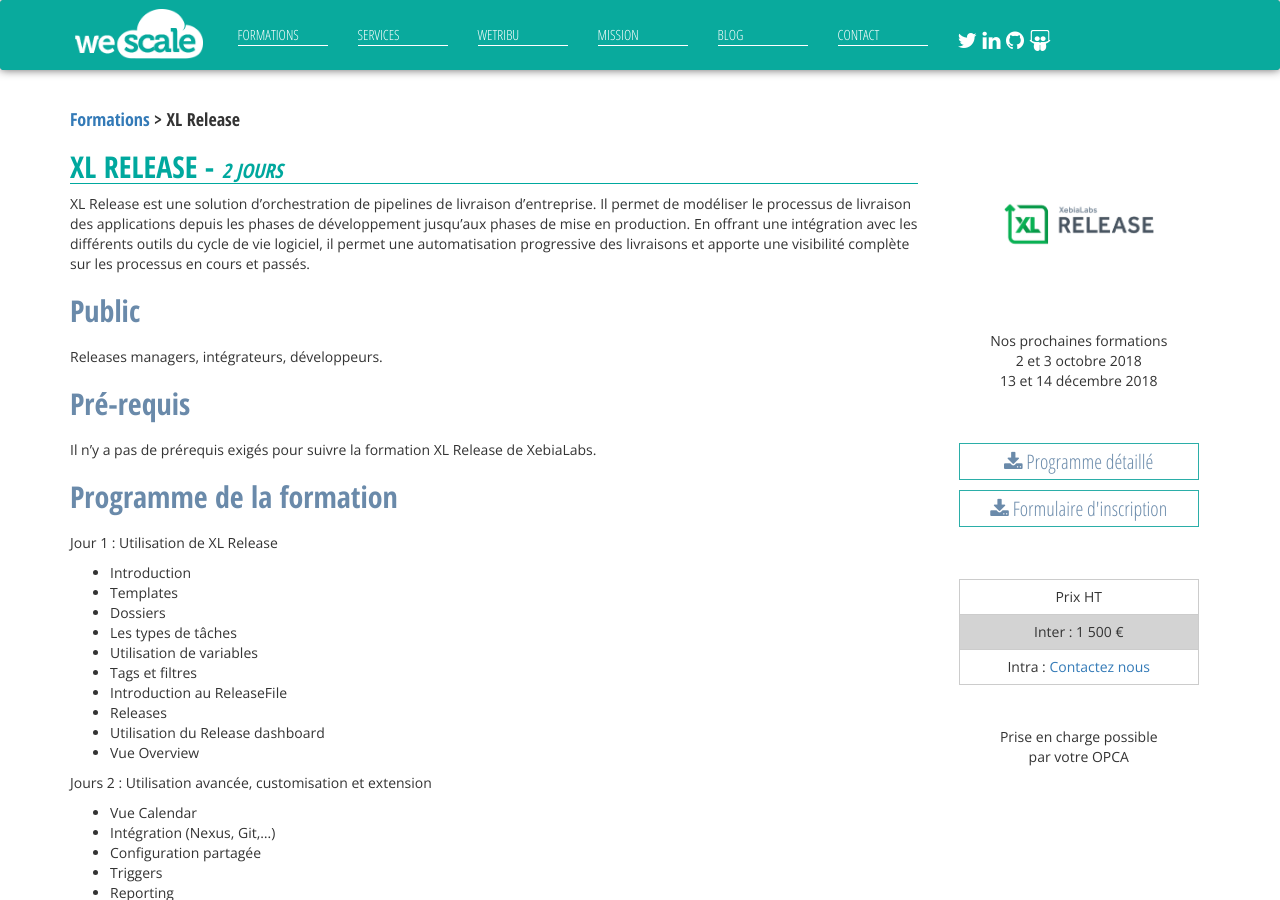
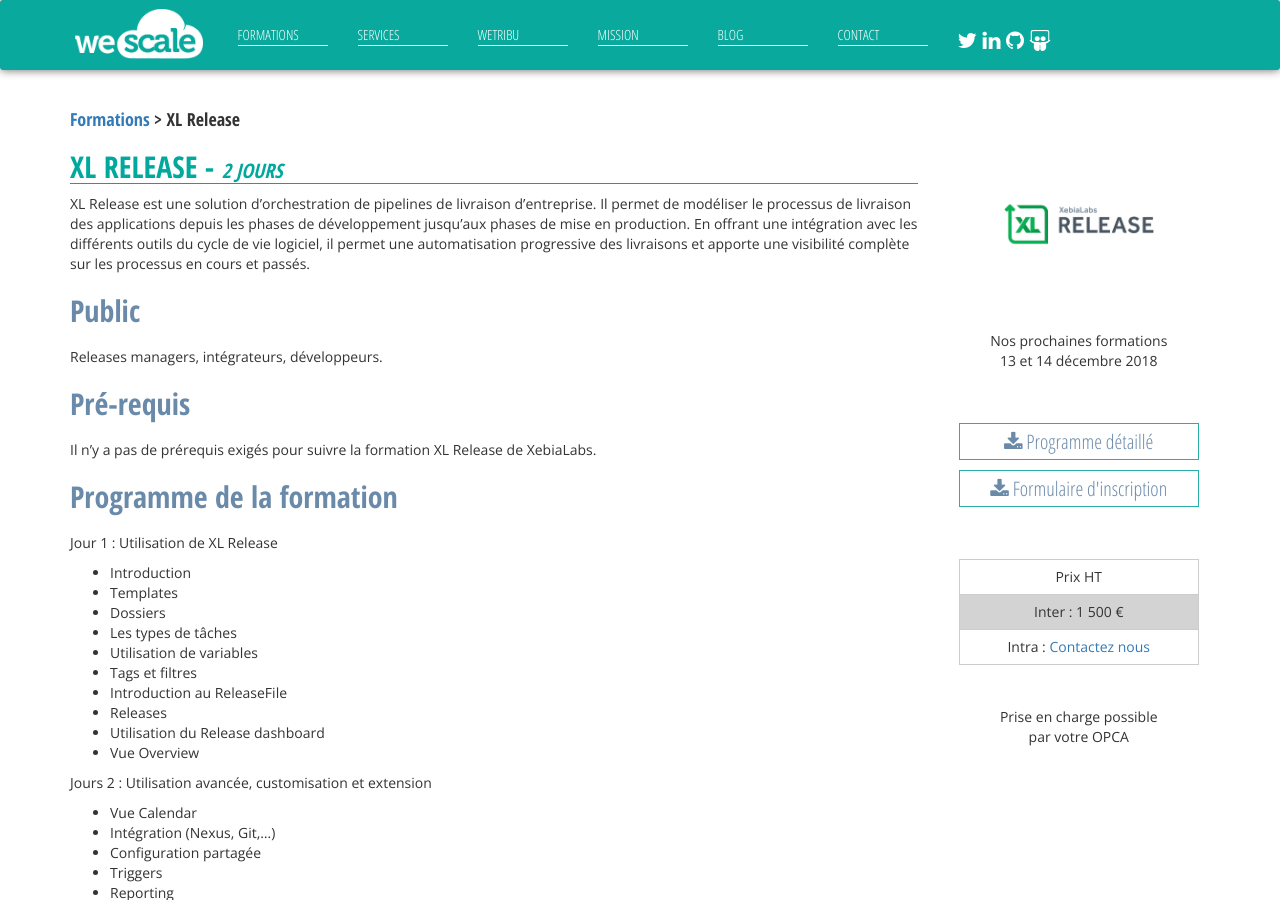
Before and after one commit to wescale/wescale-site, a Jekyll site: the page built from _formations/XL-Release.md, in a window 1280 px wide and 900 px high. Built offline with Jekyll 4.4.1, drawn with Linux system fonts in a browser that asks for light colours; nearby versions of some CDN libraries; comment, search, counter and statistics services are not loaded.

Commit message:
Update XL-Release.md

```diff
--- a/_formations/XL-Release.md
+++ b/_formations/XL-Release.md
@@ -8,7 +8,6 @@
 formateur_img: /images/wewes/avatar.png
 subtitle: |
     Nos prochaines formations<br>
-    2 et 3 octobre 2018<br>
     13 et 14 décembre 2018
 pdf: /pdf/Formation-xl-release-wescale-xebialabs.pdf
 duree: 2 jours
```
